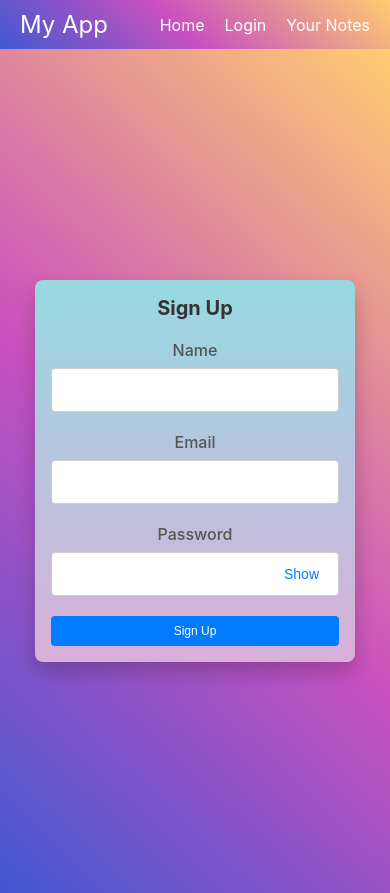
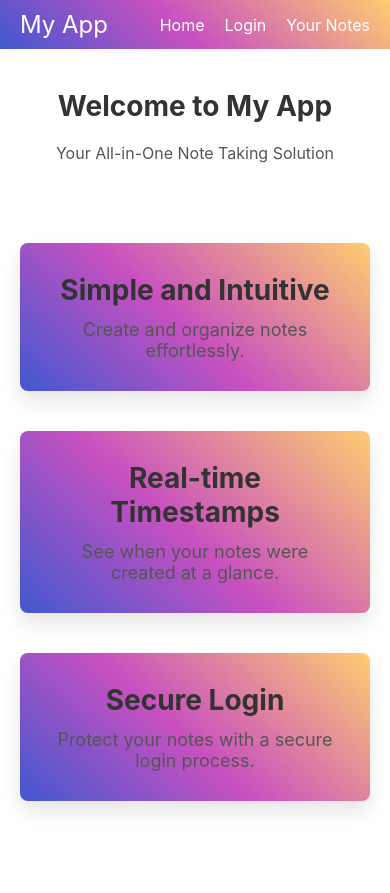
Before and after one commit to sajan1789/Notes-Taking-App, a React (Create React App) app in the folder front-end/: page / in a window 390 px wide. After the commit the page ends 861 px from the top, so only its background shows below. Built offline with nearby package versions, Linux system fonts and the light colour scheme.

Commit message:
Home-Page-complete

```diff
--- a/front-end/src/App.js
+++ b/front-end/src/App.js
@@ -5,6 +5,7 @@ import Login from './Pages/Login';
 import Signup from './Pages/SignUp';
 import AddNotes from './Pages/AddNotes';
 import Navbar from './Components/Navbar';
+import HomePage from './Components/HomePage';
 
 function App() {
   return (
@@ -13,7 +14,8 @@ function App() {
       <Navbar/>
       {/* <AddNotes/> */}
       {/* <Login/> */}
-      <Signup/>
+      <HomePage/>
+      {/* <Signup/> */}
     </div>
   );
 }
--- /dev/null
+++ b/front-end/src/Components/HomePage.jsx
@@ -0,0 +1,28 @@
+import React from 'react';
+import '../Styles/HomePage.css'
+const HomePage = () => {
+  return (
+    <div className="home-page">
+      <header className="hero">
+        <h1>Welcome to My App</h1>
+        <p>Your All-in-One Note Taking Solution</p>
+      </header>
+      <section className="features">
+        <div className="feature">
+          <h2>Simple and Intuitive</h2>
+          <p>Create and organize notes effortlessly.</p>
+        </div>
+        <div className="feature">
+          <h2>Real-time Timestamps</h2>
+          <p>See when your notes were created at a glance.</p>
+        </div>
+        <div className="feature">
+          <h2>Secure Login</h2>
+          <p>Protect your notes with a secure login process.</p>
+        </div>
+      </section>
+    </div>
+  );
+};
+
+export default HomePage;
--- /dev/null
+++ b/front-end/src/Styles/HomePage.css
@@ -0,0 +1,90 @@
+
+.home-page {
+    max-width: 1200px;
+    margin: 0 auto;
+    padding: 40px 20px;
+
+  }
+
+  .hero {
+    text-align: center;
+    margin-bottom: 60px;
+  }
+
+  .hero h1 {
+    font-size: 48px;
+    margin-bottom: 20px;
+    color: #333;
+  }
+
+  .hero p {
+    font-size: 20px;
+    color: #555;
+  }
+
+  .features {
+    display: flex;
+    flex-wrap: wrap;
+    justify-content: space-between;
+  }
+
+  .feature {
+    flex: 1;
+    margin: 20px;
+    padding: 30px;
+    border-radius: 8px;
+    background-color: #fff;
+    box-shadow: 0px 10px 20px rgba(0, 0, 0, 0.1);
+    transition: transform 0.3s ease, box-shadow 0.3s ease;
+    background-color: #4158D0;
+background-image: linear-gradient(43deg, #4158D0 0%, #C850C0 46%, #FFCC70 100%);
+
+  }
+
+  .feature:hover {
+    transform: translateY(-10px);
+    box-shadow: 0px 15px 30px rgba(0, 0, 0, 0.2);
+  }
+
+  .feature h2 {
+    font-size: 28px;
+    margin-bottom: 12px;
+    color: #333;
+  }
+
+  .feature p {
+    font-size: 18px;
+    color: #555;
+  }
+
+  /* Media query for screens smaller than 768px (e.g., tablets) */
+  @media (max-width: 768px) {
+    .hero h1 {
+      font-size: 36px;
+    }
+
+    .hero p {
+      font-size: 18px;
+    }
+
+    .feature {
+      flex-basis: calc(50% - 40px);
+      margin: 20px 0;
+    }
+  }
+
+  /* Media query for screens smaller than 480px (e.g., smartphones) */
+  @media (max-width: 480px) {
+    .hero h1 {
+      font-size: 28px;
+    }
+
+    .hero p {
+      font-size: 16px;
+    }
+
+    .feature {
+      flex-basis: 100%;
+      margin: 20px 0;
+    }
+  }
```
